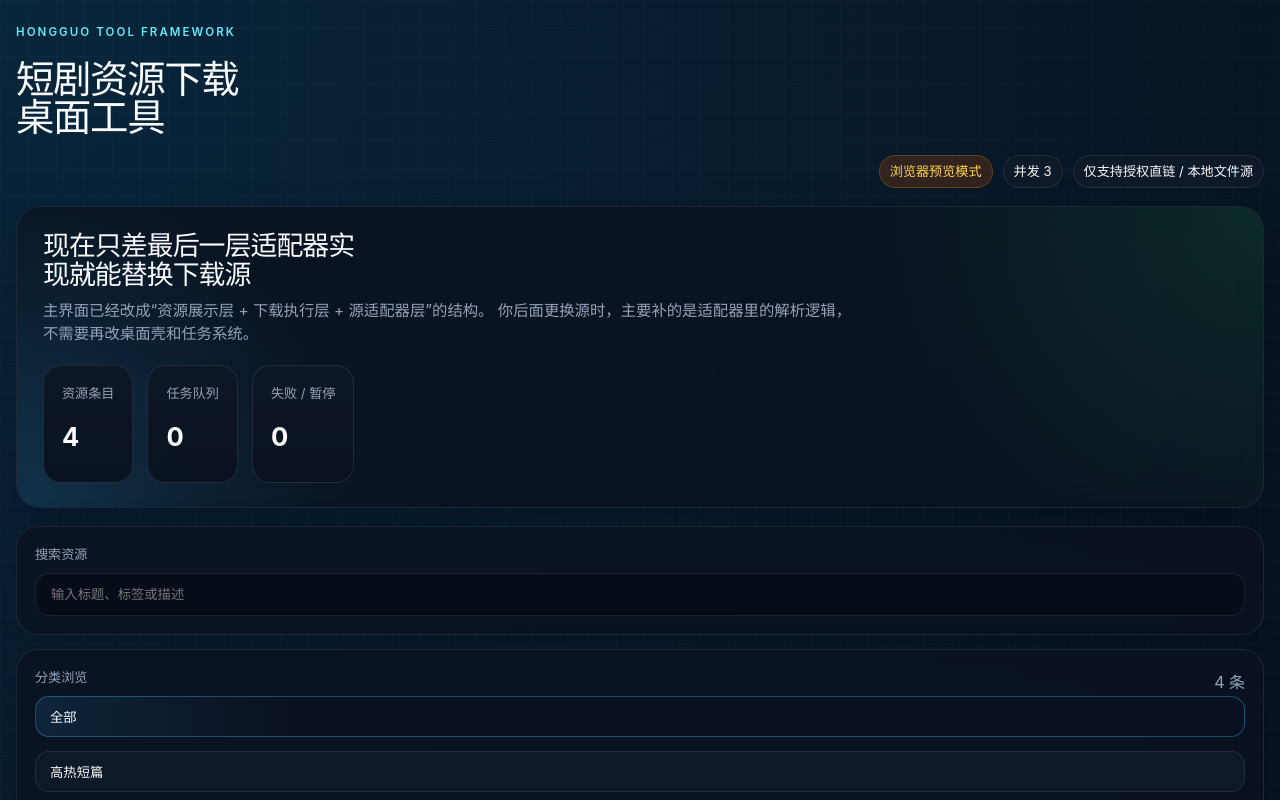
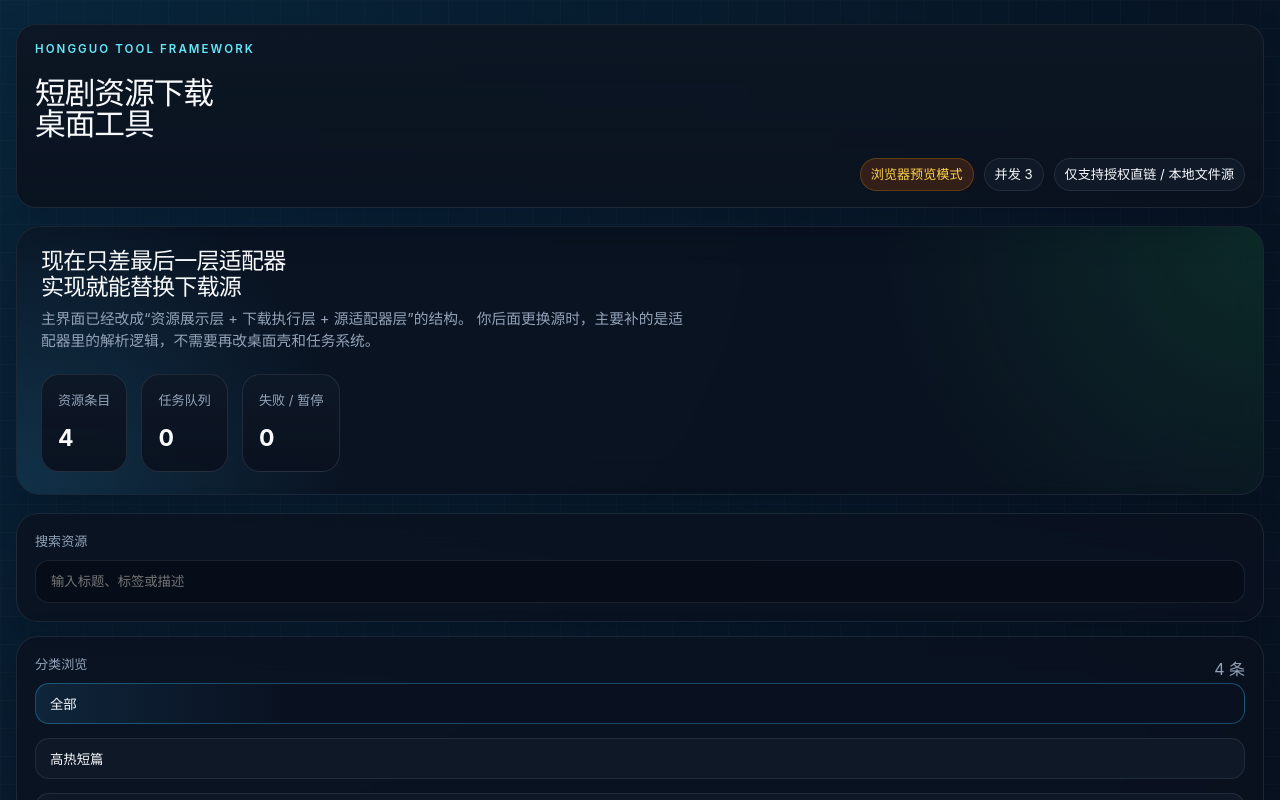
Before and after one commit to Nevermore222/HongGuo_Tool_Codex, a React (Vite) app: page / in a window 1280 px wide. Shown: the top 800 px of the page. Built offline with nearby package versions, Linux system fonts and the light colour scheme.

Commit message:
Compact browser header and hero area

```diff
--- a/src/App.css
+++ b/src/App.css
@@ -7,13 +7,14 @@
 }
 
 .banner {
-  padding: 14px 18px;
-  border-radius: 18px;
+  padding: 12px 16px;
+  border-radius: 16px;
   border: 1px solid rgba(56, 189, 248, 0.22);
   background:
-    linear-gradient(90deg, rgba(56, 189, 248, 0.16), transparent 32%),
+    linear-gradient(90deg, rgba(56, 189, 248, 0.12), transparent 32%),
     rgba(8, 17, 30, 0.82);
   color: #dff7ff;
+  font-size: 0.92rem;
 }
 
 .topbar,
@@ -44,6 +45,14 @@
   grid-template-columns: minmax(0, 1fr) auto;
   align-items: start;
   gap: 18px;
+  padding: 16px 18px;
+  border-radius: 20px;
+  border: 1px solid rgba(148, 163, 184, 0.12);
+  background:
+    linear-gradient(180deg, rgba(13, 22, 34, 0.82), rgba(9, 16, 27, 0.7)),
+    var(--surface-soft);
+  box-shadow: 0 18px 40px rgba(2, 8, 20, 0.18);
+  backdrop-filter: blur(18px);
 }
 
 .topbar-title {
@@ -53,8 +62,8 @@
 
 .topbar-title h1 {
   max-width: 9ch;
-  font-size: clamp(2.1rem, 3vw, 3rem);
-  line-height: 0.98;
+  font-size: clamp(1.85rem, 2.4vw, 2.55rem);
+  line-height: 1;
 }
 
 .topbar-actions,
@@ -117,11 +126,12 @@
 }
 
 .hero-panel {
-  grid-template-columns: minmax(0, 1fr);
-  gap: 18px;
-  padding: 24px 26px;
+  grid-template-columns: minmax(0, 1.22fr) minmax(360px, 0.88fr);
+  gap: 22px;
+  padding: 22px 24px;
   border-radius: 24px;
   overflow: hidden;
+  align-items: stretch;
 }
 
 .hero-panel::before {
@@ -145,33 +155,34 @@
 
 .hero-copy {
   display: grid;
-  gap: 10px;
-  max-width: 900px;
+  align-content: center;
+  gap: 8px;
+  max-width: 760px;
 }
 
 .hero-copy h2 {
-  max-width: 18ch;
-  font-size: clamp(1.55rem, 2.1vw, 2.35rem);
-  line-height: 1.08;
+  max-width: 16ch;
+  font-size: clamp(1.35rem, 1.8vw, 1.95rem);
+  line-height: 1.1;
 }
 
 .hero-copy p {
-  max-width: 820px;
+  max-width: 70ch;
   color: var(--muted);
-  font-size: 0.96rem;
+  font-size: 0.92rem;
 }
 
 .hero-metrics {
-  align-content: start;
+  align-content: stretch;
   grid-template-columns: repeat(3, minmax(0, 1fr));
   gap: 14px;
-  margin-top: 2px;
+  margin-top: 0;
 }
 
 .metric-card {
   min-width: 0;
-  min-height: 118px;
-  padding: 18px;
+  min-height: 0;
+  padding: 16px;
   border-radius: 18px;
   background:
     linear-gradient(180deg, rgba(14, 24, 39, 0.96), rgba(10, 18, 32, 0.82)),
@@ -187,8 +198,8 @@
 
 .metric-card strong {
   display: block;
-  margin-top: 14px;
-  font-size: clamp(1.55rem, 2vw, 2.1rem);
+  margin-top: 10px;
+  font-size: clamp(1.4rem, 1.8vw, 1.95rem);
   color: var(--text-strong);
 }
 
@@ -747,6 +758,7 @@ button:disabled {
 @media (max-width: 1320px) {
   .workspace,
   .bottom-grid,
+  .hero-panel,
   .topbar {
     grid-template-columns: 1fr;
   }
@@ -790,9 +802,18 @@ button:disabled {
     padding: 14px 0 20px;
   }
 
+  .topbar,
+  .hero-panel {
+    padding: 16px;
+  }
+
   .topbar-title h1,
   .hero-copy h2 {
     max-width: none;
+  }
+
+  .topbar-actions {
+    justify-content: flex-start;
   }
 
   .hero-metrics,
```
